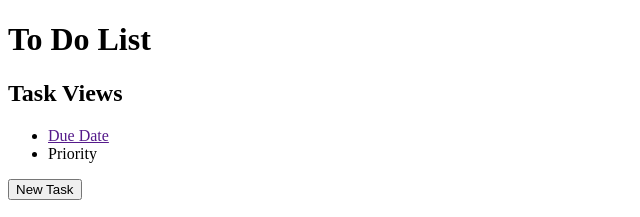
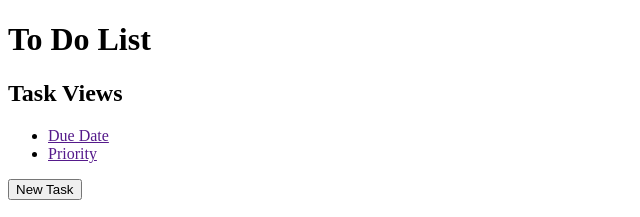
Before and after one commit to bertcherry/todolist, a plain HTML site: page index.html in a window 1280 px wide. Shown: the top 217 px of the page, 0-640 px from the left. Drawn offline with Linux system fonts and the light colour scheme.

Commit message:
add sort options

```diff
--- a/index.html
+++ b/index.html
@@ -19,7 +19,7 @@
                 <h2>Task Views</h2>
                 <ul class="view-list">
                     <li><a href="" id="date-sort">Due Date</a></li>
-                    <li>Priority</li>
+                    <li><a href="" id="priority-sort">Priority</a></li>
                 </ul>
                 <div>
                     <button id="task-btn">New Task</button> <!--Pulls up task form-->
@@ -62,15 +62,15 @@
                 <fieldset>
                     <legend>Priority</legend>
                     <div>
-                        <input type="radio" name="priority" id="high" value="high">
+                        <input type="radio" name="priority" id="high" value="3">
                         <label for="high">High</label>
                     </div>
                     <div>
-                        <input type="radio" name="priority" id="medium" value="medium">
+                        <input type="radio" name="priority" id="medium" value="2">
                         <label for="medium">Medium</label>
                     </div>
                     <div>
-                        <input type="radio" name="priority" id="low" value="low">
+                        <input type="radio" name="priority" id="low" value="1">
                         <label for="low">Low</label>
                     </div>
                 </fieldset>
```
